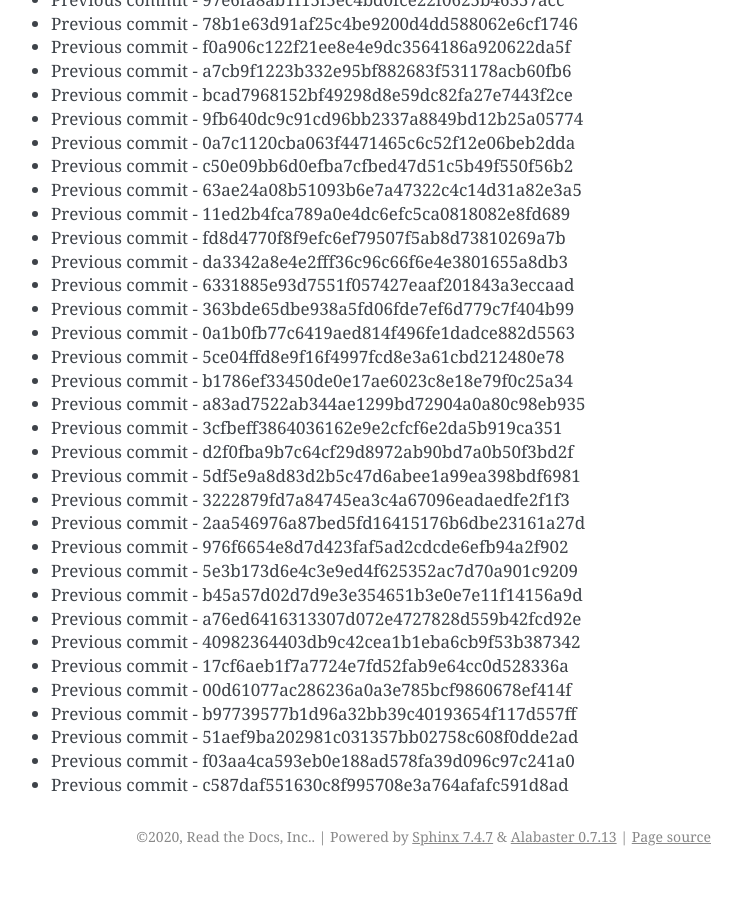
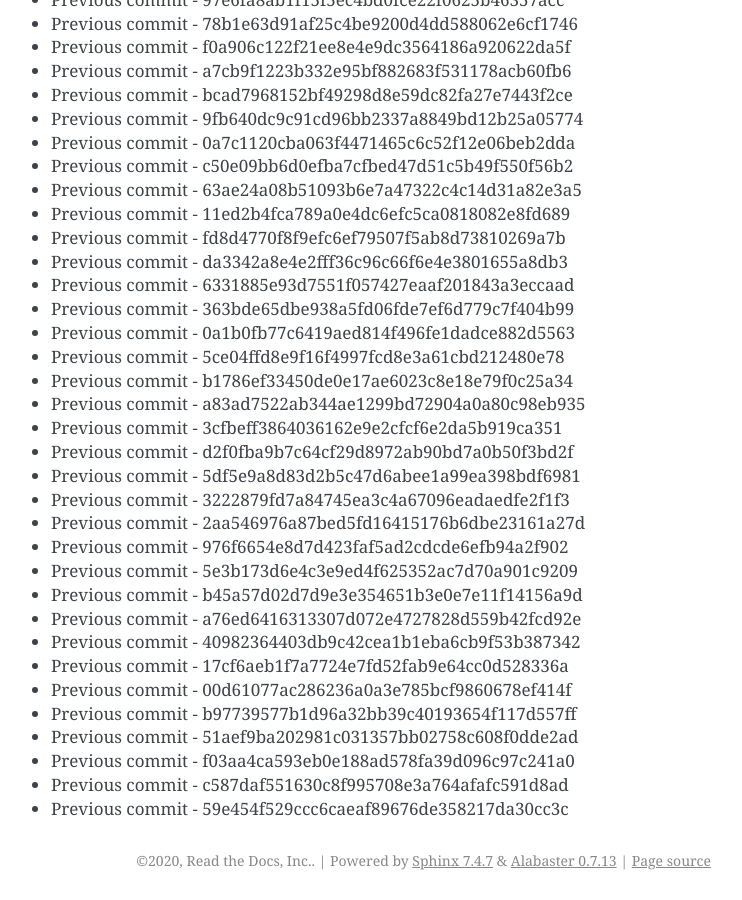
Before and after one commit to readthedocs/rtd-git-stresstest, a Sphinx documentation site: the page built from docs/updates.rst, in a window 1280 px wide and 900 px high, scrolled down 105362 px. Shown: the whole window, without its empty margins (399-1141 px from the left). Built offline with Sphinx 7.4.7, drawn with Linux system fonts in a browser that asks for light colours; before the commit the page ends 106238 px from its top, so only the background shows below that.

Commit message:
Generating commit from previous: 59e454f529ccc6caeaf89676de358217da30cc3c

```diff
--- a/docs/updates.rst
+++ b/docs/updates.rst
@@ -4459,3 +4459,4 @@ It can be tested for any performance characteristics.
 * Previous commit - 51aef9ba202981c031357bb02758c608f0dde2ad
 * Previous commit - f03aa4ca593eb0e188ad578fa39d096c97c241a0
 * Previous commit - c587daf551630c8f995708e3a764afafc591d8ad
+* Previous commit - 59e454f529ccc6caeaf89676de358217da30cc3c
```
